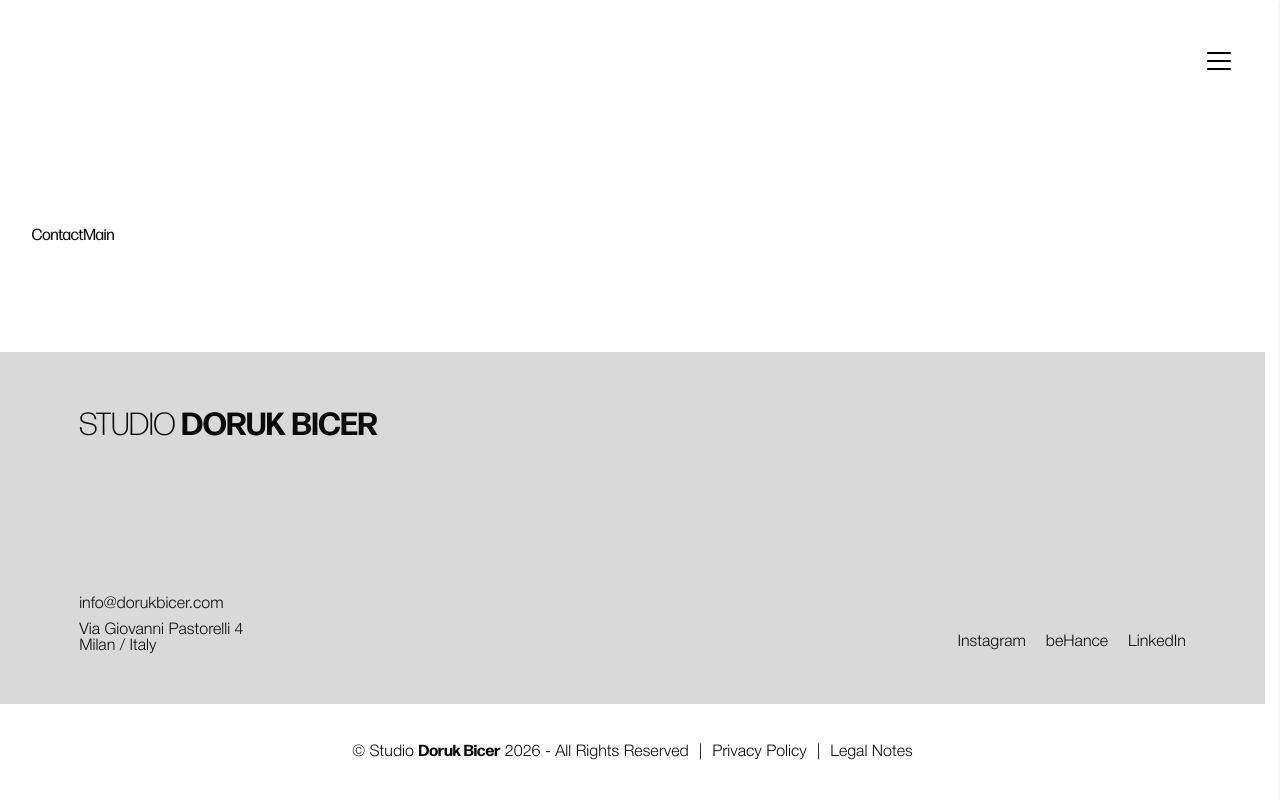
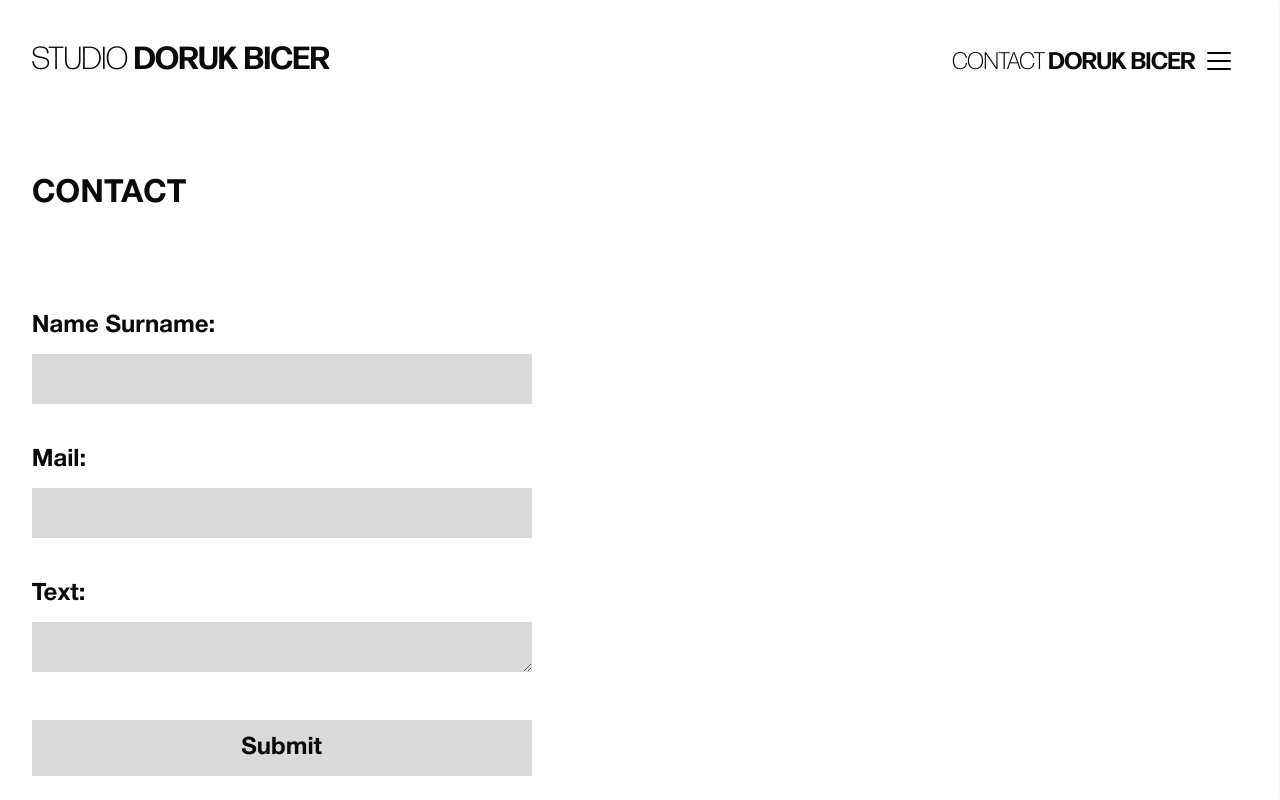
Before and after one commit to ismailkskn98/doruk-project, a Next.js app: page /en/contact in a window 1280 px wide. Shown: the top 800 px of the page. Built offline with nearby package versions, Linux system fonts and the light colour scheme.

Commit message:
feat: ContactForm ve ContactSchema bileşenleri eklendi; ScrollToTop bileşeni entegre edildi.

```diff
--- a/package.json
+++ b/package.json
@@ -10,6 +10,7 @@
   },
   "dependencies": {
     "@gsap/react": "^2.1.2",
+    "@hookform/resolvers": "^5.2.2",
     "@tailwindcss/typography": "^0.5.19",
     "class-variance-authority": "^0.7.1",
     "clsx": "^2.1.1",
@@ -21,11 +22,13 @@
     "radix-ui": "^1.4.3",
     "react": "19.2.3",
     "react-dom": "19.2.3",
+    "react-hook-form": "^7.71.2",
     "react-icons": "^5.6.0",
     "shadcn": "^4.0.8",
     "tailwind-merge": "^3.5.0",
     "tw-animate-css": "^1.4.0",
     "use-debounce": "^10.1.0",
+    "zod": "^4.3.6",
     "zustand": "^5.0.12"
   },
   "devDependencies": {
--- a/src/app/[locale]/layout.jsx
+++ b/src/app/[locale]/layout.jsx
@@ -7,6 +7,7 @@ import Header from "@/components/header";
 import Footer from "@/components/footer";
 import SideBar from "@/components/sidebar";
 import MainContent from "@/components/mainContent";
+import { ScrollToTop } from "@/components/scrollToTop";
 
 const formaDJRDisplay = localFont({
   src: [
@@ -51,6 +52,7 @@ export default async function RootLayout({ children, params }) {
   return (
     <html lang={locale}>
       <body className={`${helveticaNeue.variable} ${minionPro.variable} ${formaDJRDisplay.variable} font-forma-djr-display antialiased w-full flex`}>
+        <ScrollToTop />
         <NextIntlClientProvider>
           <MainContent>
             <Header />
--- /dev/null
+++ b/src/components/contact/contactForm.jsx
@@ -0,0 +1,44 @@
+import React from 'react'
+import ContactSchema from './contactSchema'
+import { useForm } from "react-hook-form"
+import { zodResolver } from "@hookform/resolvers/zod";
+
+export default function ContactForm() {
+    const schema = ContactSchema();
+    const { register, handleSubmit, formState: { errors } } = useForm({
+        resolver: zodResolver(schema),
+        defaultValues: {
+            name: '',
+            email: '',
+            message: '',
+        }
+    });
+
+    const onSubmit = (data) => {
+        console.log("Form Data:", data);
+    }
+
+    return (
+        <section className='w-full flex flex-col items-start'>
+            <form onSubmit={handleSubmit(onSubmit)} className='flex flex-col items-start w-full max-w-125 gap-12'>
+                <article className='flex flex-col items-start gap-5 w-full'>
+                    <label htmlFor="name" className='font-helvetica-neue font-bold text-2xl leading-4'>Name Surname:</label>
+                    <input {...register("name")} placeholder="" className='bg-custom-gray h-12.5 w-full' />
+                    {errors.name && <p>{errors.name.message}</p>}
+                </article>
+
+                <article className='flex flex-col items-start gap-5 w-full'>
+                    <label htmlFor="email" className='font-helvetica-neue font-bold text-2xl leading-4'>Mail:</label>
+                    <input {...register("email")} placeholder="" className='bg-custom-gray h-12.5 w-full' />
+                    {errors.email && <p>{errors.email.message}</p>}
+                </article>
+                <article className='flex flex-col items-start gap-5 w-full'>
+                    <label htmlFor="message" className='font-helvetica-neue font-bold text-2xl leading-4'>Text:</label>
+                    <textarea {...register("message")} placeholder="" className='bg-custom-gray h-12.5 w-full' />
+                    {errors.message && <p>{errors.message.message}</p>}
+                </article>
+                <button type="submit" className='bg-custom-gray px-12 py-3 w-full font-bold text-2xl hover:bg-[#c6c6c6] transition-all duration-200 cursor-pointer'>Submit</button>
+            </form>
+        </section>
+    )
+}
--- /dev/null
+++ b/src/components/contact/contactSchema.jsx
@@ -0,0 +1,9 @@
+import React from 'react'
+import * as z from 'zod';
+export default function ContactSchema() {
+    return z.object({
+        name: z.string().min(2, "Name must be at least 2 characters long"),
+        email: z.string().email("Invalid email address"),
+        message: z.string().min(10, "Message must be at least 10 characters long"),
+    })
+}
--- a/src/components/contact/index.jsx
+++ b/src/components/contact/index.jsx
@@ -1,7 +1,30 @@
-import React from 'react'
+'use client';
+import { useHeaderStore } from '@/store/headerStore';
+import { useIntroStore } from '@/store/introStore';
+import React, { useEffect } from 'react'
+import MotionLeftView from '../common/motionLeftView';
+import MotionRightView from '../common/motionRightView';
+import ContactForm from './contactForm';
 
 export default function ContactMain() {
+    const setTitle = useHeaderStore((state) => state.setTitle);
+    const setLightTitle = useHeaderStore((state) => state.setLightTitle);
+    const setIntroComplete = useIntroStore((state) => state.setIntroComplete);
+
+    useEffect(() => {
+        setLightTitle('Contact');
+        setTitle('Doruk BICER');
+        setIntroComplete(true);
+    }, [setTitle, setLightTitle, setIntroComplete])
+
     return (
-        <main className='w-full'>ContactMain</main>
+        <main className='w-full flex flex-col items-start'>
+            <MotionLeftView className="w-full py-12.5">
+                <h1 className='uppercase text-[32px] font-bold font-helvetica-neue'>Contact</h1>
+            </MotionLeftView>
+            <MotionRightView className='w-full flex items-start justify-between py-12.5 gap-12 font-helvetica-neue'>
+                <ContactForm />
+            </MotionRightView>
+        </main>
     )
 }
--- a/src/components/header/index.jsx
+++ b/src/components/header/index.jsx
@@ -12,7 +12,7 @@ export default function Header() {
     const lightTitle = useHeaderStore(state => state.lightTitle);
 
     return (
-        <header className="relative z-40 flex items-center justify-between h-30">
+        <header className="relative z-40 flex items-center justify-between h-30!">
             <a href="/" id="logo-container">
                 <motion.div
                     className="flex flex-row gap-1.5 leading-[0.9] font-bold text-[32px]"
--- /dev/null
+++ b/src/components/scrollToTop.jsx
@@ -0,0 +1,14 @@
+'use client'
+
+import { usePathname } from 'next/navigation'
+import { useEffect } from 'react'
+
+export function ScrollToTop() {
+    const pathname = usePathname()
+
+    useEffect(() => {
+        window.scrollTo({ top: 0, left: 0, behavior: 'auto' })
+    }, [pathname])
+
+    return null
+}
```
Also changed, not shown: 1 other file (tests, documents, lock files or other folders).
